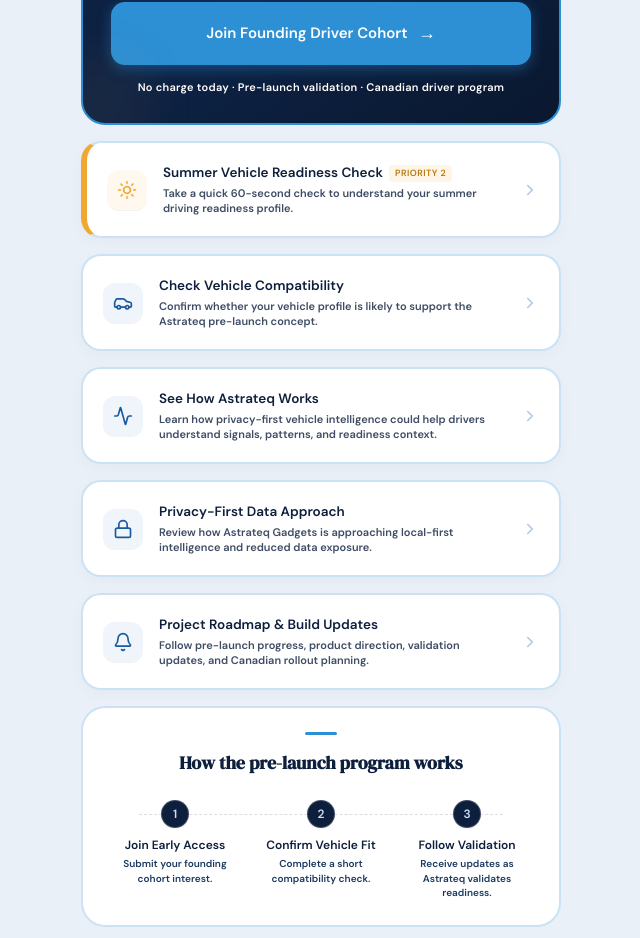
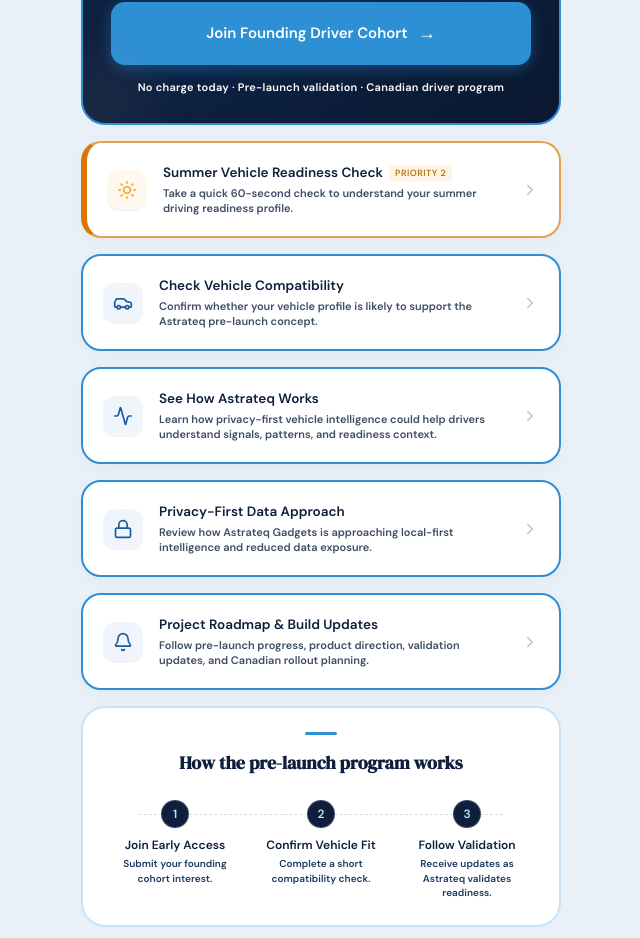
Before and after one commit to MaverickKing17/astrateq-social-funnel, a React (Vite) app: page / in a window 1280 px wide. Shown: the part 935-1873 px from the top of the page, without its empty margins (319-959 px from the left). Built offline with nearby package versions, Linux system fonts and the light colour scheme.

Commit message:
style: update link-in-bio card border styling
Refine visual consistency by updating the border colors and hover states for the summer vehicle readiness card to better align with the amber branding.

```diff
--- a/src/App.tsx
+++ b/src/App.tsx
@@ -150,7 +150,7 @@
             href="https://reserve.astrateqgadgets.com?entry=linkbio&intent=readiness"
             target="_blank"
             rel="noopener noreferrer"
-            className="flex items-center gap-4 p-5 text-decoration-none bg-white rounded-[20px] border-2 border-[#2d8fd4]/25 border-l-[6px] border-l-accent-amber hover:border-[#2d8fd4]/60 hover:border-l-accent-amber hover:shadow-[0_8px_24px_rgba(14,31,61,0.07)] hover:scale-[1.01] active:scale-[0.99] group transition-all duration-300 shadow-[0_4px_16px_rgba(14,31,61,0.03)]"
+            className="flex items-center gap-4 p-5 text-decoration-none bg-white rounded-[20px] border-2 border-[#d97706]/70 border-l-[6px] border-l-[#d97706] hover:border-[#d97706] hover:border-l-[#d97706] hover:shadow-[0_8px_24px_rgba(217,119,6,0.1)] hover:scale-[1.01] active:scale-[0.99] group transition-all duration-300 shadow-[0_4px_16px_rgba(14,31,61,0.03)]"
           >
             <div className="w-10 h-10 rounded-[12px] bg-[#f0a832]/8 flex items-center justify-center flex-shrink-0 shadow-2xs group-hover:scale-105 transition-transform duration-200">
               <Sun className="w-5 h-5 text-accent-amber animate-spin" style={{ animationDuration: '24s' }} />
@@ -176,7 +176,7 @@
             href="https://reserve.astrateqgadgets.com?entry=linkbio&intent=compatibility"
             target="_blank"
             rel="noopener noreferrer"
-            className="flex items-center gap-4 p-5 text-decoration-none bg-white rounded-[20px] border-2 border-[#2d8fd4]/25 hover:border-[#2d8fd4]/60 hover:shadow-[0_8px_24px_rgba(14,31,61,0.07)] hover:scale-[1.01] active:scale-[0.99] group transition-all duration-300 shadow-[0_4px_16px_rgba(14,31,61,0.03)]"
+            className="flex items-center gap-4 p-5 text-decoration-none bg-white rounded-[20px] border-2 border-[#2d8fd4] hover:border-[#1a5a9e] hover:shadow-[0_8px_24px_rgba(45,143,212,0.12)] hover:scale-[1.01] active:scale-[0.99] group transition-all duration-300 shadow-[0_4px_16px_rgba(14,31,61,0.03)]"
           >
             <div className="w-10 h-10 rounded-[12px] bg-frost flex items-center justify-center flex-shrink-0 shadow-2xs group-hover:scale-105 transition-transform duration-200">
               <Car className="w-5 h-5 text-[#1a5a9e]" />
@@ -197,7 +197,7 @@
             href="https://reserve.astrateqgadgets.com?entry=linkbio&intent=explainer"
             target="_blank"
             rel="noopener noreferrer"
-            className="flex items-center gap-4 p-5 text-decoration-none bg-white rounded-[20px] border-2 border-[#2d8fd4]/25 hover:border-[#2d8fd4]/60 hover:shadow-[0_8px_24px_rgba(14,31,61,0.07)] hover:scale-[1.01] active:scale-[0.99] group transition-all duration-300 shadow-[0_4px_16px_rgba(14,31,61,0.03)]"
+            className="flex items-center gap-4 p-5 text-decoration-none bg-white rounded-[20px] border-2 border-[#2d8fd4] hover:border-[#1a5a9e] hover:shadow-[0_8px_24px_rgba(45,143,212,0.12)] hover:scale-[1.01] active:scale-[0.99] group transition-all duration-300 shadow-[0_4px_16px_rgba(14,31,61,0.03)]"
           >
             <div className="w-10 h-10 rounded-[12px] bg-frost flex items-center justify-center flex-shrink-0 shadow-2xs group-hover:scale-105 transition-transform duration-200">
               <Activity className="w-5 h-5 text-[#1a5a9e]" />
@@ -218,7 +218,7 @@
             href="https://reserve.astrateqgadgets.com?entry=linkbio&intent=privacy"
             target="_blank"
             rel="noopener noreferrer"
-            className="flex items-center gap-4 p-5 text-decoration-none bg-white rounded-[20px] border-2 border-[#2d8fd4]/25 hover:border-[#2d8fd4]/60 hover:shadow-[0_8px_24px_rgba(14,31,61,0.07)] hover:scale-[1.01] active:scale-[0.99] group transition-all duration-300 shadow-[0_4px_16px_rgba(14,31,61,0.03)]"
+            className="flex items-center gap-4 p-5 text-decoration-none bg-white rounded-[20px] border-2 border-[#2d8fd4] hover:border-[#1a5a9e] hover:shadow-[0_8px_24px_rgba(45,143,212,0.12)] hover:scale-[1.01] active:scale-[0.99] group transition-all duration-300 shadow-[0_4px_16px_rgba(14,31,61,0.03)]"
           >
             <div className="w-10 h-10 rounded-[12px] bg-frost flex items-center justify-center flex-shrink-0 shadow-2xs group-hover:scale-105 transition-transform duration-200">
               <Lock className="w-5 h-5 text-[#1a5a9e]" />
@@ -239,7 +239,7 @@
             href="https://reserve.astrateqgadgets.com?entry=linkbio&intent=updates"
             target="_blank"
             rel="noopener noreferrer"
-            className="flex items-center gap-4 p-5 text-decoration-none bg-white rounded-[20px] border-2 border-[#2d8fd4]/25 hover:border-[#2d8fd4]/60 hover:shadow-[0_8px_24px_rgba(14,31,61,0.07)] hover:scale-[1.01] active:scale-[0.99] group transition-all duration-300 shadow-[0_4px_16px_rgba(14,31,61,0.03)]"
+            className="flex items-center gap-4 p-5 text-decoration-none bg-white rounded-[20px] border-2 border-[#2d8fd4] hover:border-[#1a5a9e] hover:shadow-[0_8px_24px_rgba(45,143,212,0.12)] hover:scale-[1.01] active:scale-[0.99] group transition-all duration-300 shadow-[0_4px_16px_rgba(14,31,61,0.03)]"
           >
             <div className="w-10 h-10 rounded-[12px] bg-frost flex items-center justify-center flex-shrink-0 shadow-2xs group-hover:scale-105 transition-transform duration-200">
               <Bell className="w-5 h-5 text-[#1a5a9e]" />
```
